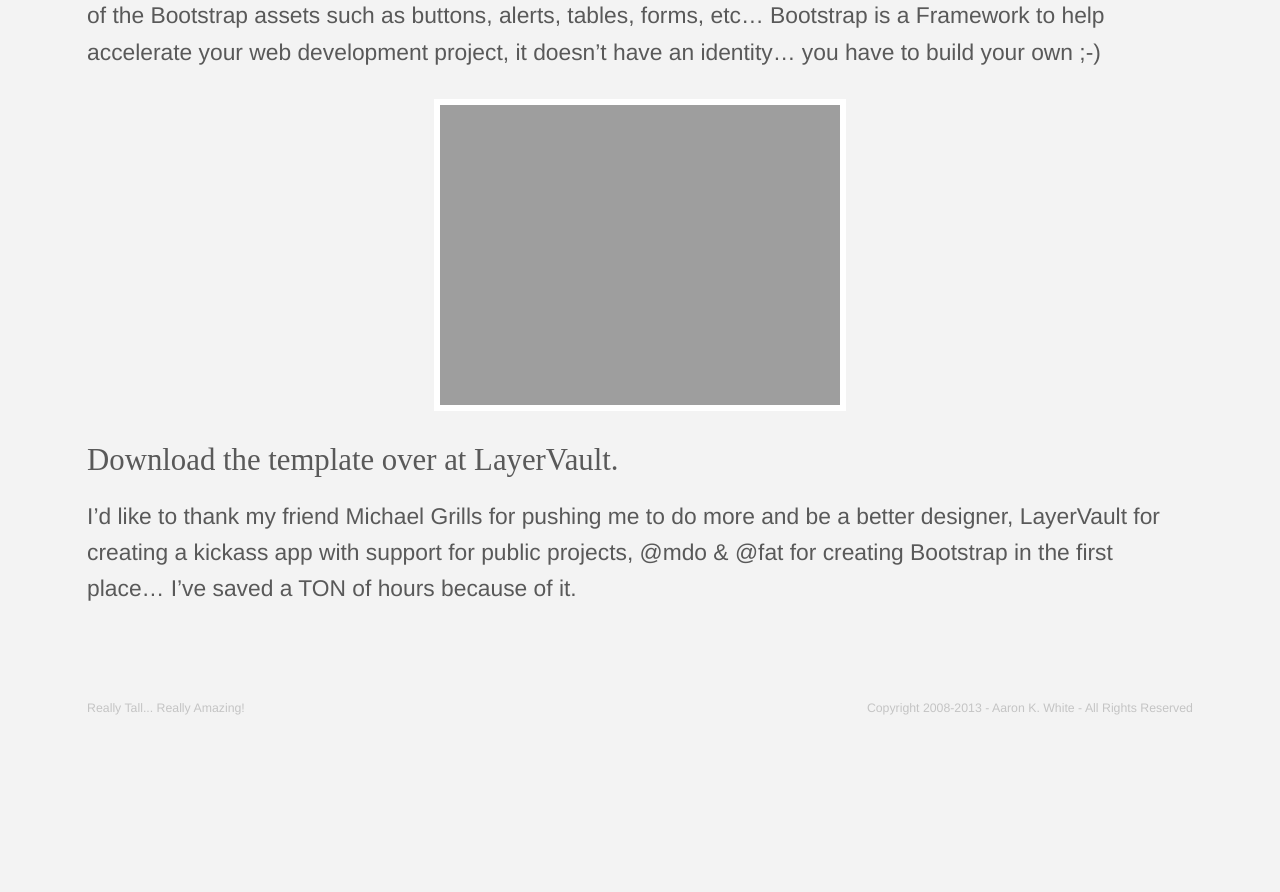
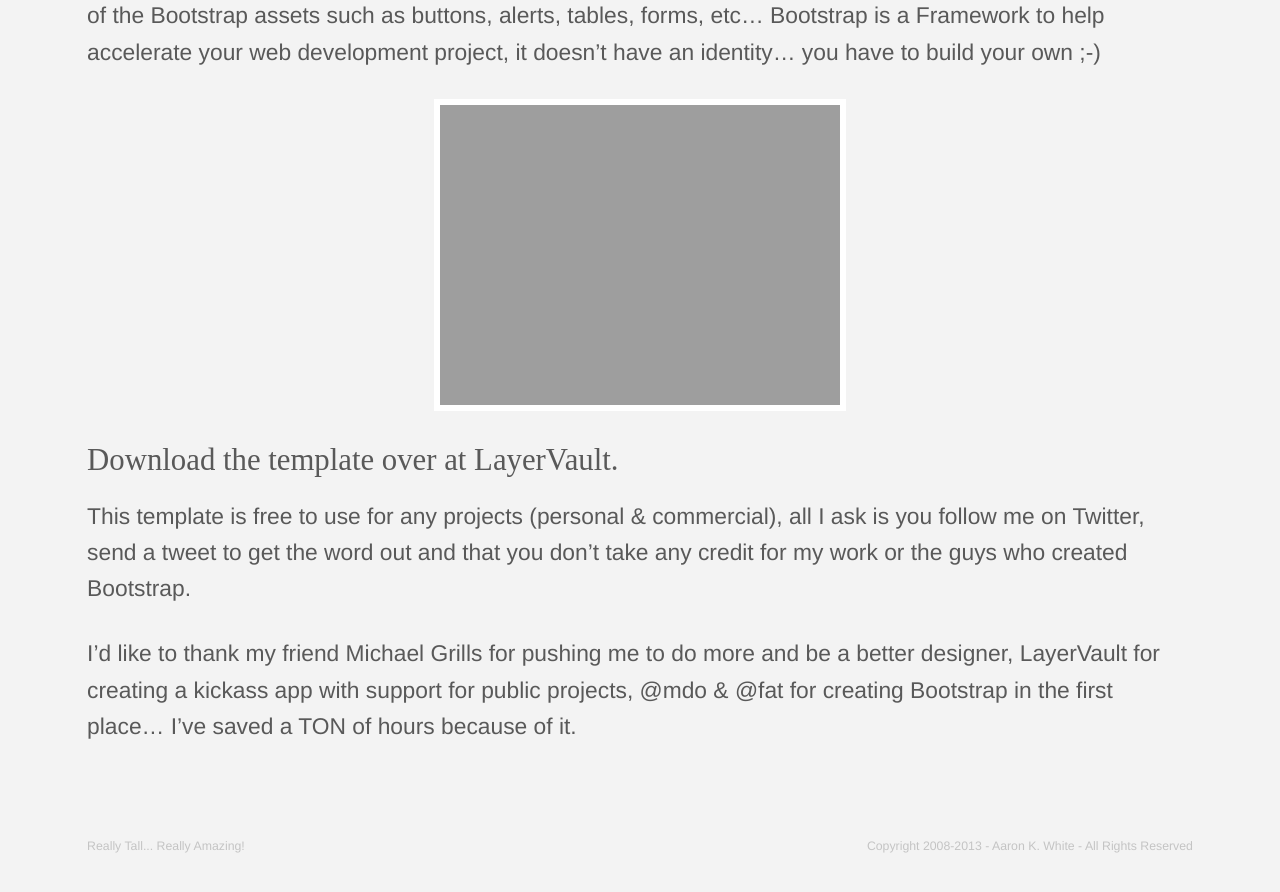
Before and after one commit to aaronkwhite/aaronkwhite.github.com, a Jekyll site: the page built from _posts/2013-07-29-bootstrap-30-illustrator-template.md, in a window 1280 px wide and 900 px high, scrolled down 954 px. Shown: the top 892 px of the window. Built offline with Jekyll 4.4.1, drawn with Linux system fonts in a browser that asks for light colours; Markdown is read by kramdown in place of the engine named in the settings; comment, search, counter and statistics services are not loaded; before the commit the page ends 1716 px from its top, so only the background shows below that; some of the changed text lies outside the part shown.

Commit message:
some minor updates

```diff
--- a/_posts/2013-07-29-bootstrap-30-illustrator-template.md
+++ b/_posts/2013-07-29-bootstrap-30-illustrator-template.md
@@ -1,9 +1,15 @@
 ---
+title: "Bootstrap 3 Illustrator Template"
+author: Aaron
 layout: post
-title: "Bootstrap 3.0 Illustrator Template"
-description: ""
 category:
-tags: []
+- Design
+tags:
+  - Bootstrap
+  - Illustrator
+  - Template
+  - Web Design
+  - Design
 ---
 #
 
@@ -19,6 +25,8 @@ Also included in this update version are examples of the Basic marketing website
 
 ### [Download][4] the template over at LayerVault.
 
+This template is free to use for any projects (personal & commercial), all I ask is you follow me on Twitter, send a tweet to get the word out and that you don't take any credit for my work or the guys who created Bootstrap.
+
 I'd like to thank my friend [Michael Grills][mikegrills] for pushing me to do more and be a better designer, LayerVault for creating a kickass app with support for public projects, @mdo & @fat for creating Bootstrap in the first place... I've saved a TON of hours because of it.
 
 
```
Also changed, not shown: 3 other files.
